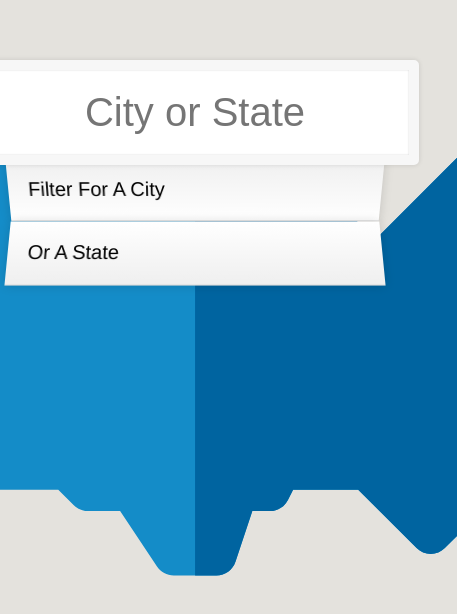
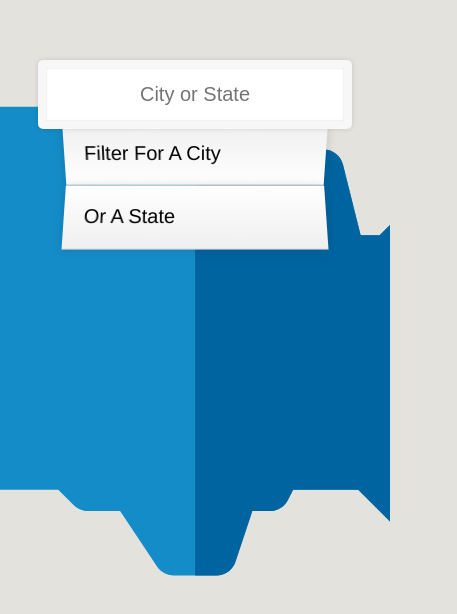
Before and after one commit to kyawmoehan/ajax-type-ahead, a plain HTML site: page index.html in a window 390 px wide. Shown: the whole page, 457 px wide, since content can reach past the window. Drawn offline with Linux system fonts and the light colour scheme; no server answers.

Commit message:
make mobile responsive

```diff
--- a/style.css
+++ b/style.css
@@ -80,3 +80,15 @@
 .hl {
   background: #ffc600;
 }
+
+/* responsive */
+@media (max-width: 560px){
+  .search-form {
+    max-width: 70%;
+  }
+  input.search {
+    border: 8px solid #F7F7F7;
+    font-size: 20px;
+    padding: 15px;
+  }
+}
```
